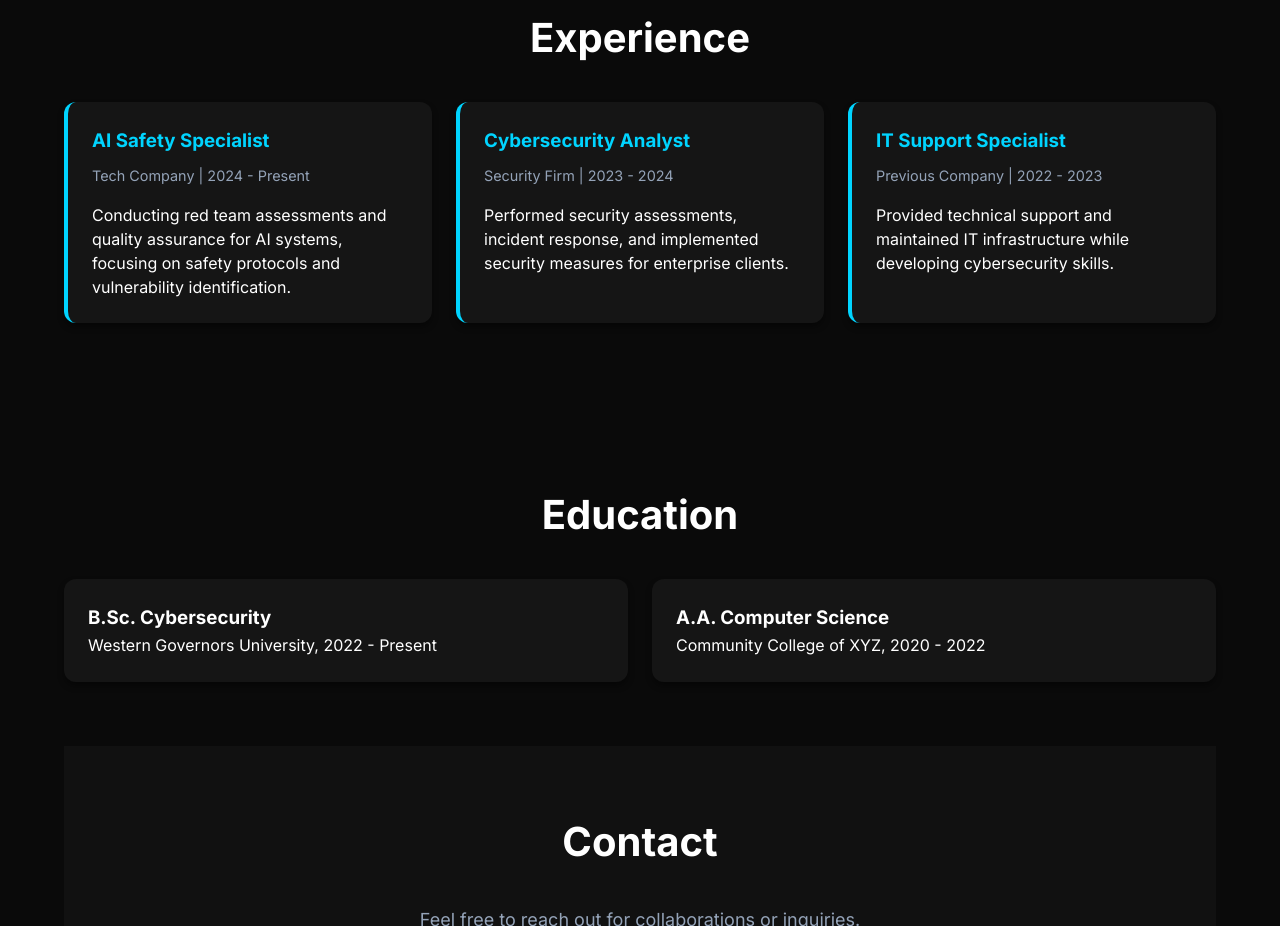
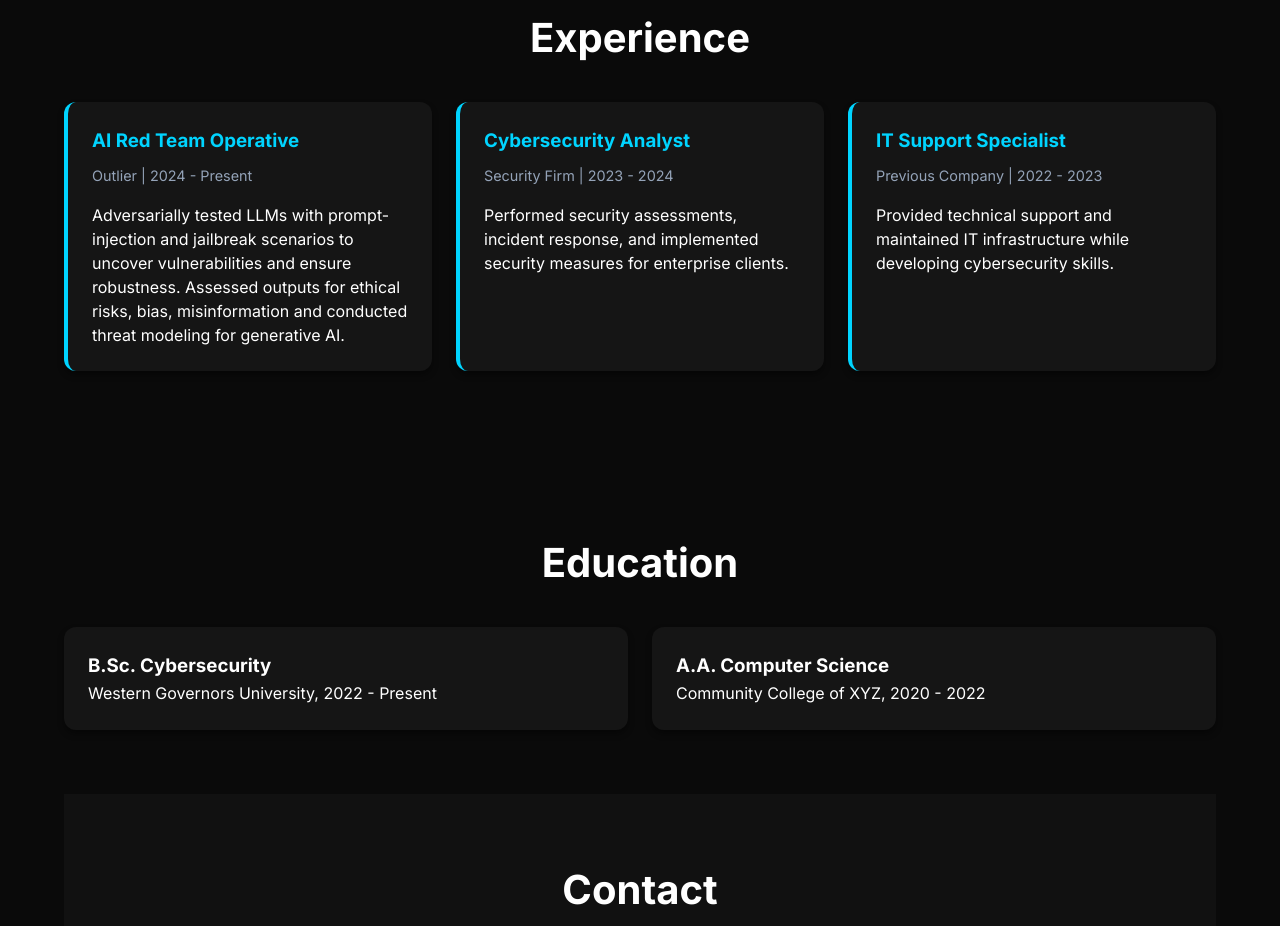
Before and after one commit to Nmyers21/Resume, a plain HTML site: page index.html in a window 1280 px wide. Shown: the part 1340-2266 px from the top of the page. Drawn offline with Linux system fonts and the light colour scheme.

Commit message:
Update index.html

```diff
--- a/index.html
+++ b/index.html
@@ -121,9 +121,9 @@
       <h2 class="section-title">Experience</h2>
       <div class="experience-grid">
         <div class="experience-card">
-          <h3>AI Safety Specialist</h3>
-          <div class="company">Tech Company | 2024 - Present</div>
-          <div class="description">Conducting red team assessments and quality assurance for AI systems, focusing on safety protocols and vulnerability identification.</div>
+          <h3>AI Red Team Operative</h3>
+          <div class="company">Outlier | 2024 - Present</div>
+          <div class="description">Adversarially tested LLMs with prompt-injection and jailbreak scenarios to uncover vulnerabilities and ensure robustness. Assessed outputs for ethical risks, bias, misinformation and conducted threat modeling for generative AI.</div>
         </div>
         <div class="experience-card">
           <h3>Cybersecurity Analyst</h3>
```
